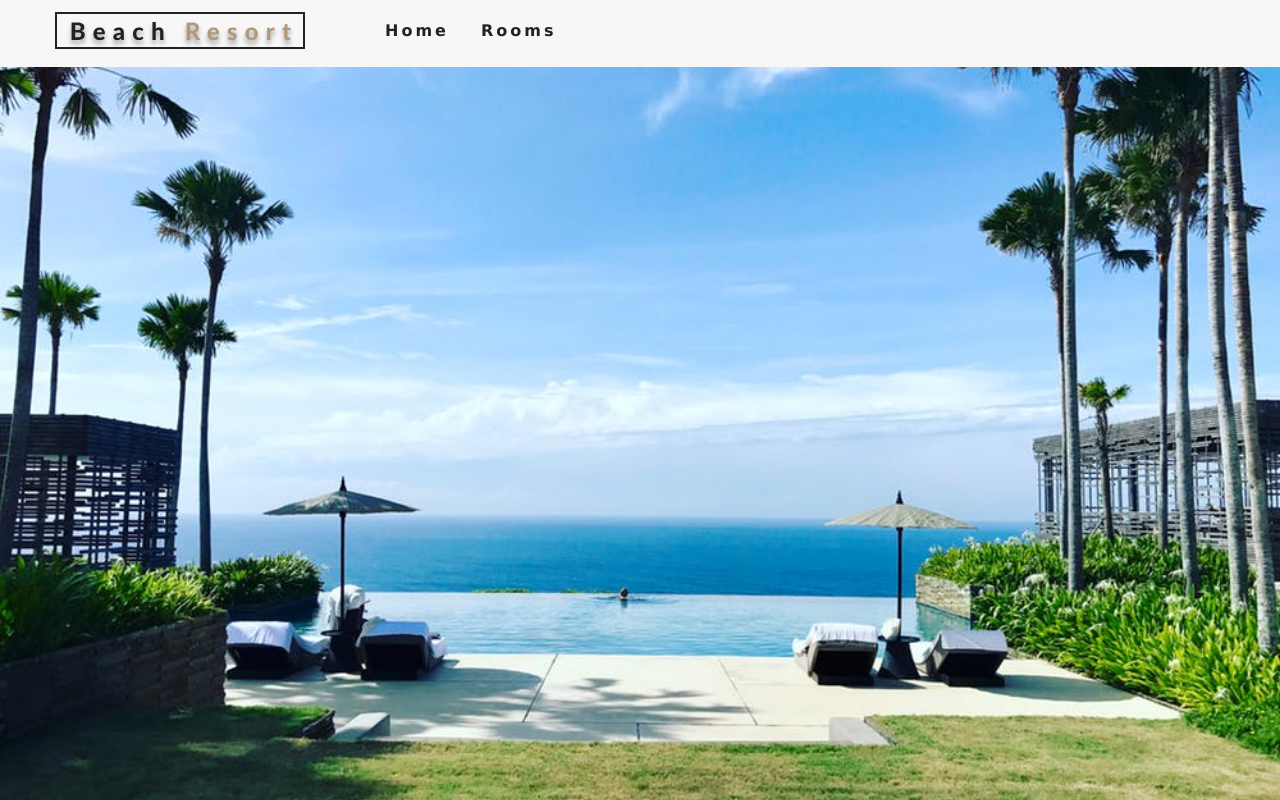
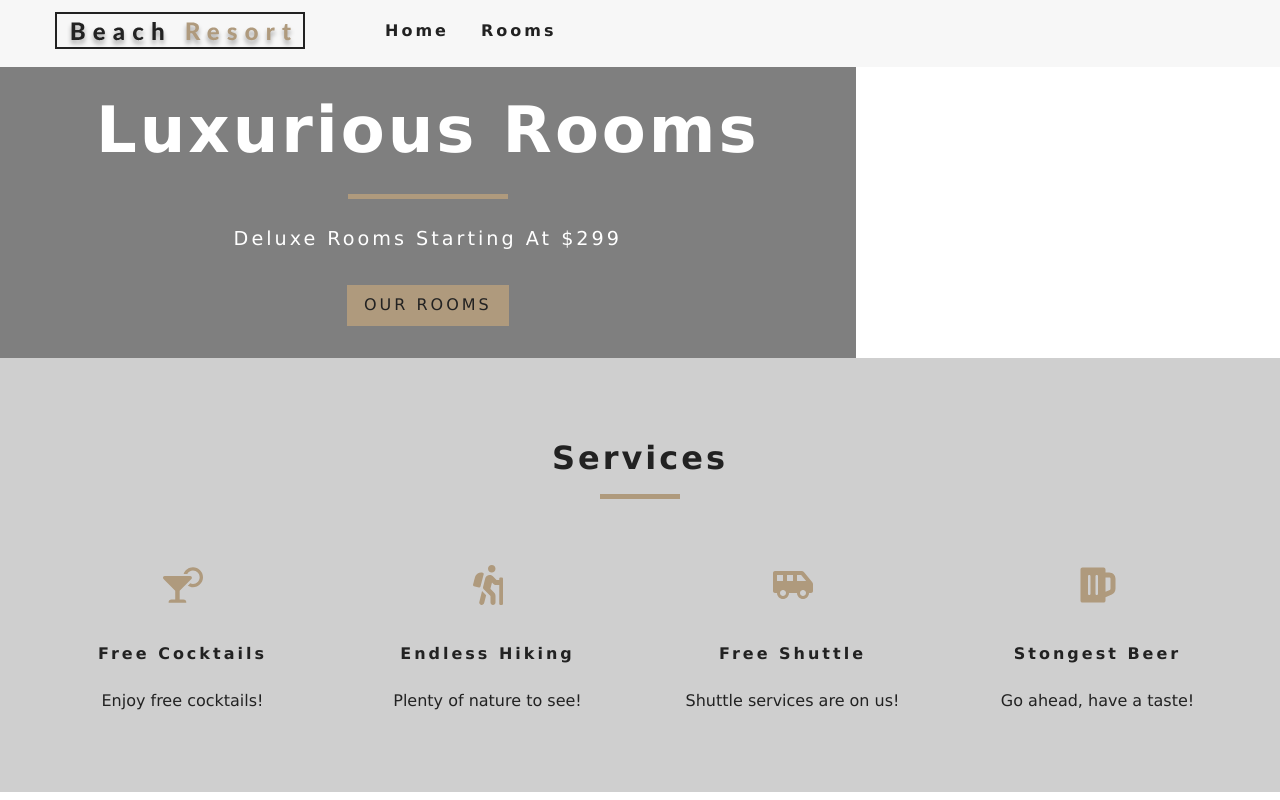
Before and after one commit to JZepeda1000/Beach-Resort, a React (Create React App) app in the folder beach-resort-app/: page / in a window 1280 px wide. Built offline with nearby package versions, Linux system fonts and the light colour scheme; the HTML template or start-up script is replaced by a standard one.

Commit message:
Created Title, Banner and Services components

```diff
--- /dev/null
+++ b/beach-resort-app/src/components/Banner.js
@@ -0,0 +1,12 @@
+import React from 'react';
+
+export default function Banner({children, title, subtitle}) {
+    return (
+        <div className="banner">
+            <h1>{title}</h1>
+            <div></div>
+            <p>{subtitle}</p>
+            {children}
+        </div>
+    )
+};
--- /dev/null
+++ b/beach-resort-app/src/components/Services.js
@@ -0,0 +1,50 @@
+import React, { Component } from 'react';
+import Title from './Title';
+import { FaCocktail, FaHiking, FaShuttleVan, FaBeer } from 'react-icons/fa';
+
+export default class Services extends Component {
+
+    state={
+        services: [
+            {
+                icon:<FaCocktail/>,
+                title:"Free Cocktails",
+                info:"Enjoy free cocktails!"
+            },
+            {
+                icon:<FaHiking/>,
+                title:"Endless Hiking",
+                info:"Plenty of nature to see!"
+            },
+            {
+                icon:<FaShuttleVan/>,
+                title:"Free Shuttle",
+                info:"Shuttle services are on us!"
+            },
+            {
+                icon:<FaBeer/>,
+                title:"Stongest Beer",
+                info:"Go ahead, have a taste!"
+            }
+        ]
+    }
+
+    render() {
+        return (
+            <section className="services">
+                <Title title="services" />
+                <div className="services-center">
+                    {this.state.services.map((item,index) => {
+                        return (
+                            <article key={index} className="service">
+                                <span>{item.icon}</span>
+                                <h6>{item.title}</h6>
+                                <p>{item.info}</p>
+                            </article>
+                        )
+                    })}
+                </div>
+            </section>
+        )
+    }
+};
--- /dev/null
+++ b/beach-resort-app/src/components/Title.js
@@ -0,0 +1,10 @@
+import React from 'react';
+
+export default function Title({title}) {
+    return (
+        <div className="section-title">
+            <h4>{title}</h4>
+            <div />
+        </div>
+    )
+};
--- a/beach-resort-app/src/pages/Error.js
+++ b/beach-resort-app/src/pages/Error.js
@@ -1,8 +1,16 @@
 import React from 'react';
 import Hero from '../components/Hero';
+import Banner from '../components/Banner';
+import { Link } from 'react-router-dom';
 
 export default function Error() {
     return (
-        <Hero />
+        <Hero>
+            <Banner title="404" subtitle="Page Not Found">
+                <Link to="/" className="btn-primary">
+                    Return Home
+                </Link>
+            </Banner>
+        </Hero>
     )
 };
--- a/beach-resort-app/src/pages/Home.js
+++ b/beach-resort-app/src/pages/Home.js
@@ -1,9 +1,21 @@
 import React from 'react';
 import Hero from '../components/Hero';
+import Banner from '../components/Banner';
+import Services from '../components/Services';
+import { Link } from 'react-router-dom';
 
 const Home = () => {
     return (
-        <Hero hero="defaultHero" />
+        <div>
+            <Hero>
+                <Banner title="luxurious rooms" subtitle="deluxe rooms starting at $299">
+                    <Link to="/rooms" className="btn-primary">
+                        Our Rooms
+                    </Link>
+                </Banner>
+            </Hero>
+            <Services />
+        </div>
     )
 };
 
--- a/beach-resort-app/src/pages/Rooms.js
+++ b/beach-resort-app/src/pages/Rooms.js
@@ -1,9 +1,17 @@
 import React from 'react';
 import Hero from '../components/Hero';
+import Banner from '../components/Banner';
+import { Link } from 'react-router-dom';
 
 const Rooms = () => {
     return (
-        <Hero hero="roomsHero" />
+        <Hero hero="roomsHero">
+            <Banner title="Our Rooms">
+                <Link to="/" className="btn-primary">
+                    Return Home
+                </Link>
+            </Banner>
+        </Hero>
     )
 };
 
```
